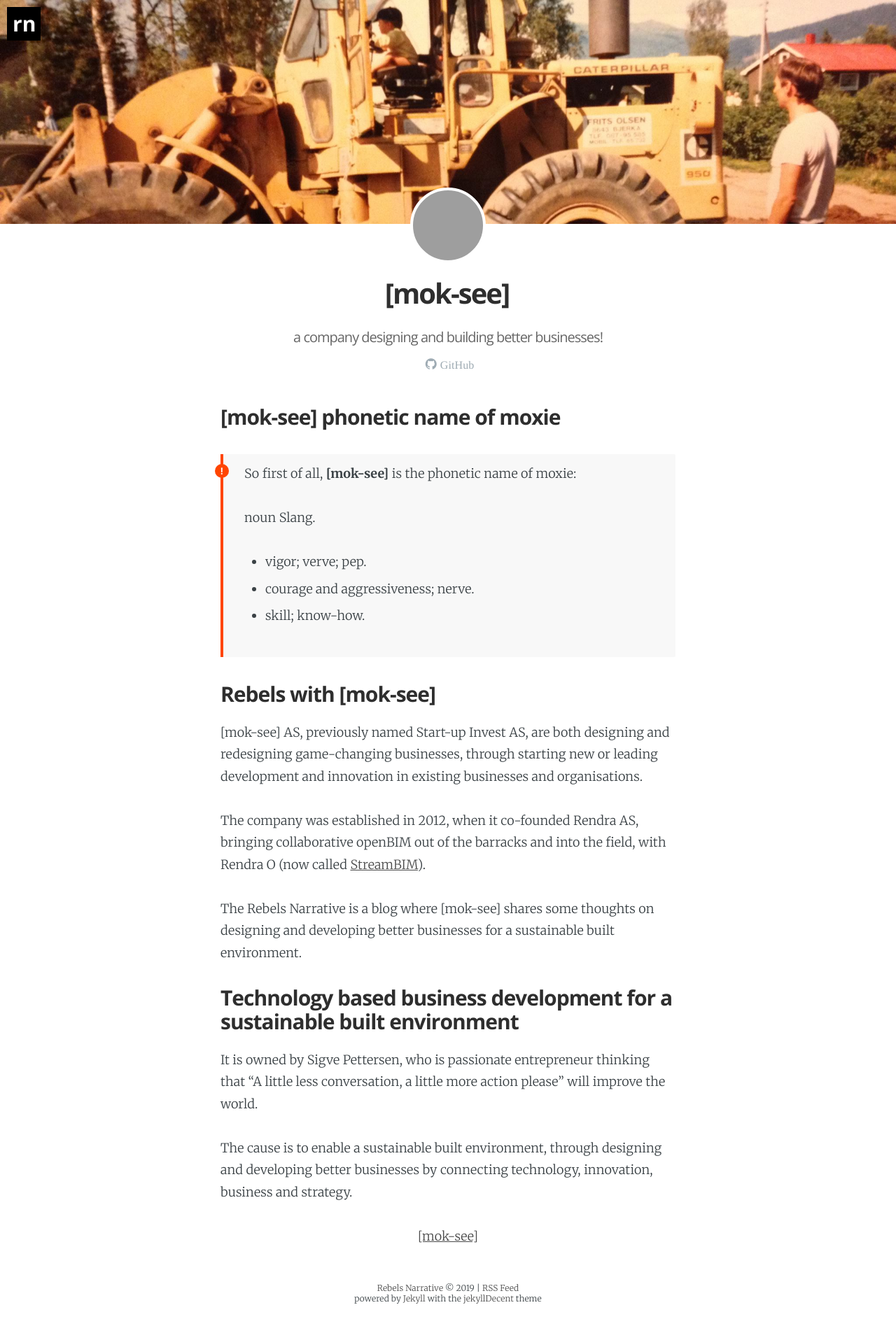
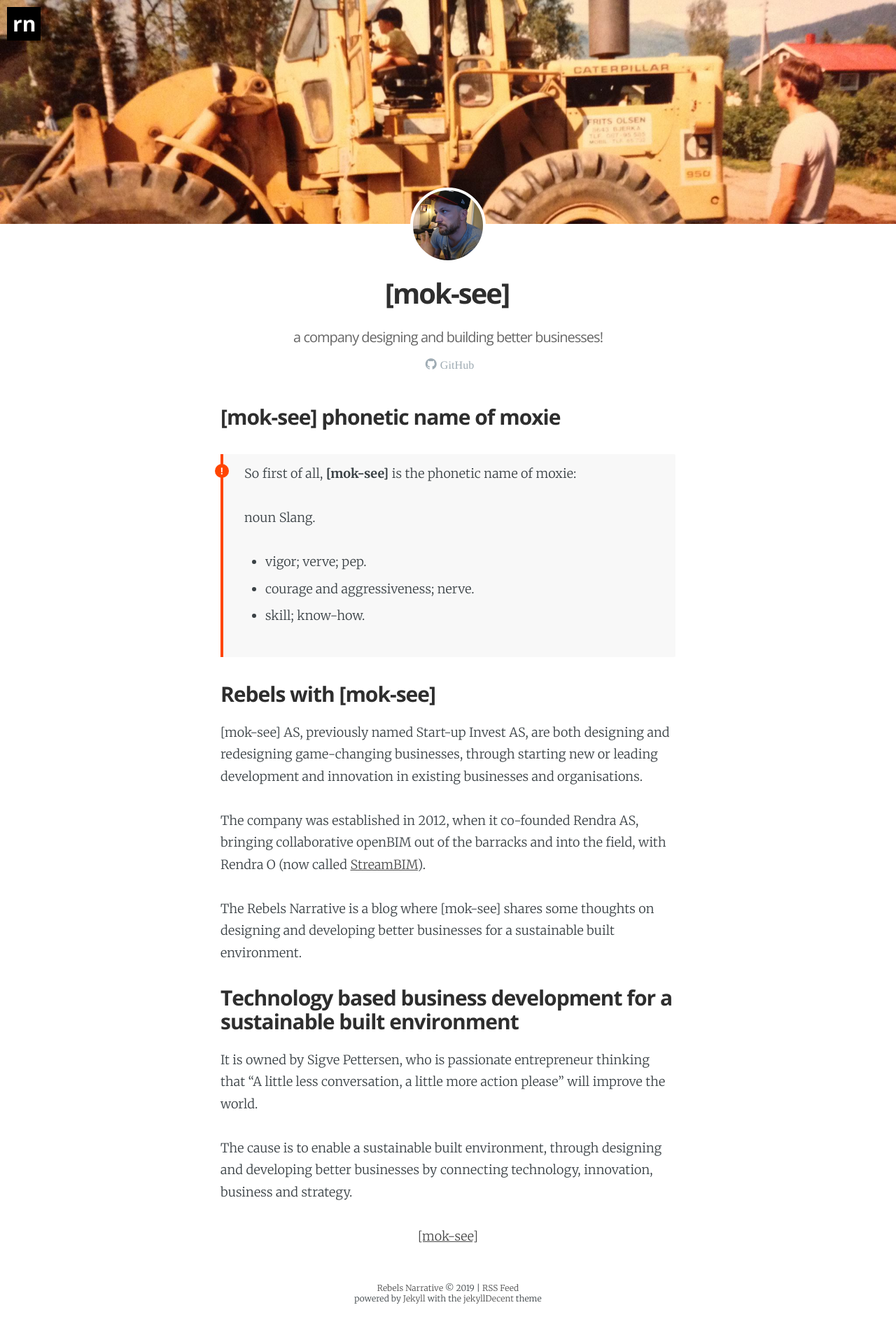
Before and after one commit to mok-see/mok-see.github.io, a Jekyll site: the page built from _pages/about-ms.md, in a window 1280 px wide. Shown: the whole page at 70% size. Built offline with Jekyll 4.4.1, drawn with Linux system fonts in a browser that asks for light colours; some web fonts are replaced.

Commit message:
edited about with picture and notebook page

```diff
--- a/_data/authors.yml
+++ b/_data/authors.yml
@@ -2,7 +2,7 @@ default:                                                      # Fallback if noth
   initial:  rnarativ                                       # used for author lookup in posts and for first two characters in the about page back button
   name: "[mok-see]"                               # used to display author name
   cover:  /assets/byggeplass.jpg        # OPTIONAL: defines location of cover image in about page
-  picture:  /assets/sigvepettersen.jpg                          # OPTIONAL: author picture
+  picture:  /assets/sigve-cool.jpg                          # OPTIONAL: author picture
   bio:  a company designing and developing better business!                               # OPTIONAL: text below author name in posts
   location: Norway                                       # OPTIONAL: used to display location of the author
   website:                          						  # OPTIONAL: link to the author of a post
@@ -26,7 +26,7 @@ rnarativ:
   initial:  rnarativ
   name: "[mok-see]"
   cover:  /assets/anlegg.jpg
-  picture:  /assets/sigvepettersen.jpg
+  picture:  /assets/sigve-cool.jpg
   bio:  a company designing and building better businesses!
   location: Norway
   email:
```
Also changed, not shown: assets/sigve-cool.jpg (added).
